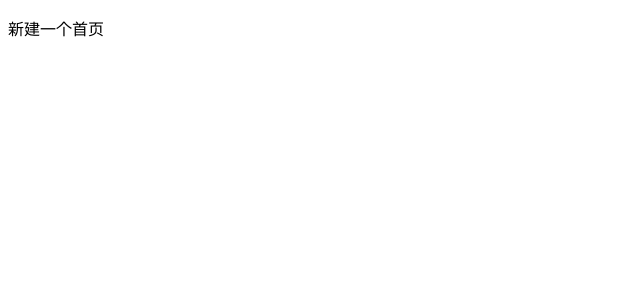
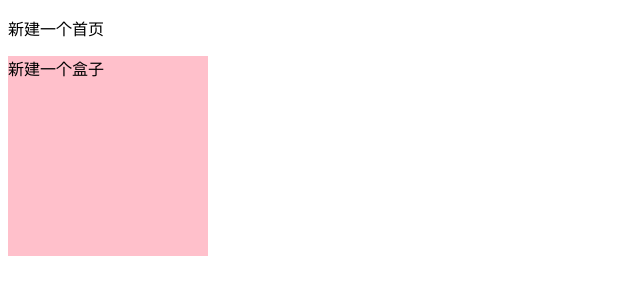
Before and after one commit to Qiu-xijun/sixOne, a plain HTML site: page index.html in a window 1280 px wide. Shown: the whole page, without its empty margins (0-640 px from the left). Drawn offline with Linux system fonts and the light colour scheme.

Commit message:
新建了一个盒子

```diff
--- a/index.html
+++ b/index.html
@@ -4,9 +4,18 @@
     <meta charset="UTF-8">
     <meta name="viewport" content="width=device-width, initial-scale=1.0">
     <title>Document</title>
+    <style>
+        div{
+            width: 200px;
+            height: 200px;
+            background-color: pink;
+        }
+    </style>
 </head>
+
 <body>
     <p>新建一个首页</p>
+    <div>新建一个盒子</div>
 
 </body>
 </html>
```
